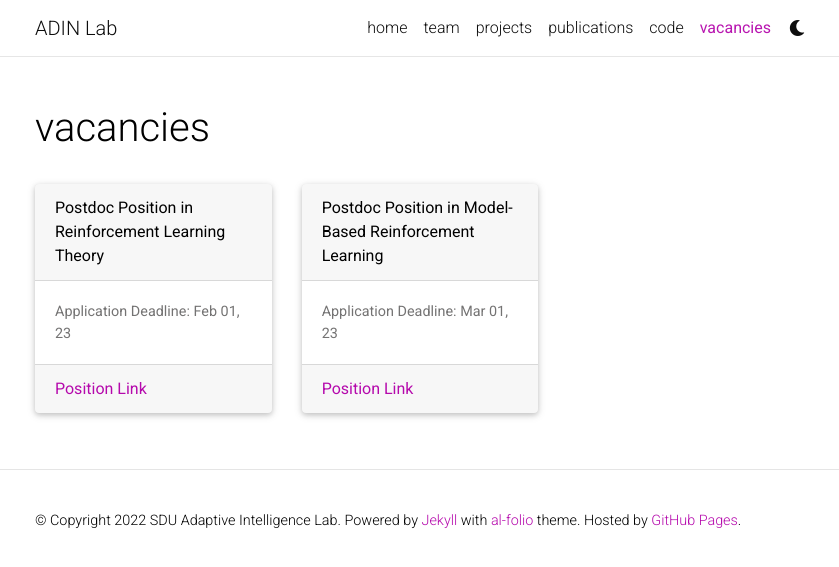
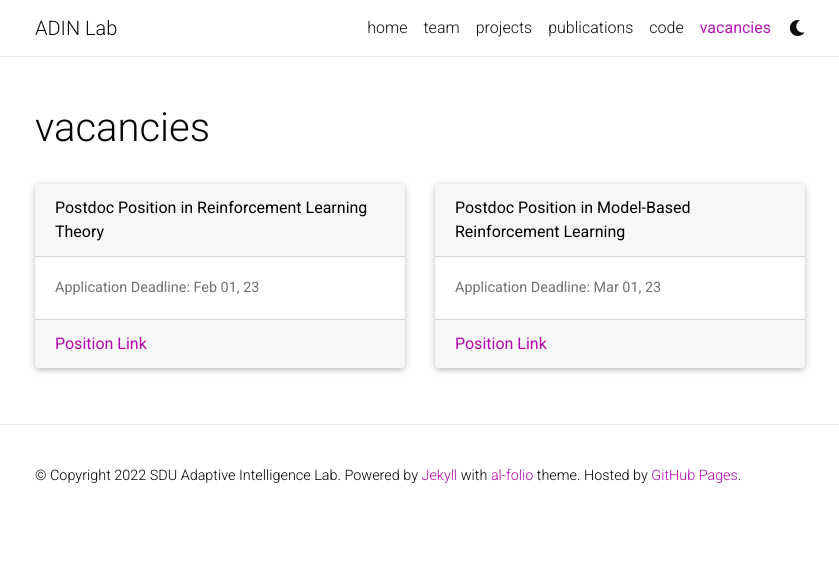
Before and after one commit to adinlab/adinlab.github.io, a Jekyll site: the page built from _pages/5_vacancies.md, in a window 1280 px wide. Shown: the top 567 px of the page, without its empty margins (220-1059 px from the left). Built offline with Jekyll 4.4.1, drawn with Linux system fonts in a browser that asks for light colours; comment, search, counter and statistics services are not loaded; a style sheet for code colours, icons or effects is not loaded.

Commit message:
vacancies

```diff
--- a/_includes/vacancy.html
+++ b/_includes/vacancy.html
@@ -1,4 +1,4 @@
-<div class="col-sm-4 mb-2">
+<div class="col-sm-6 mb-2">
     <div class="card">
       <div class="card-header">
         {{ include.vacancy.title }}
```
